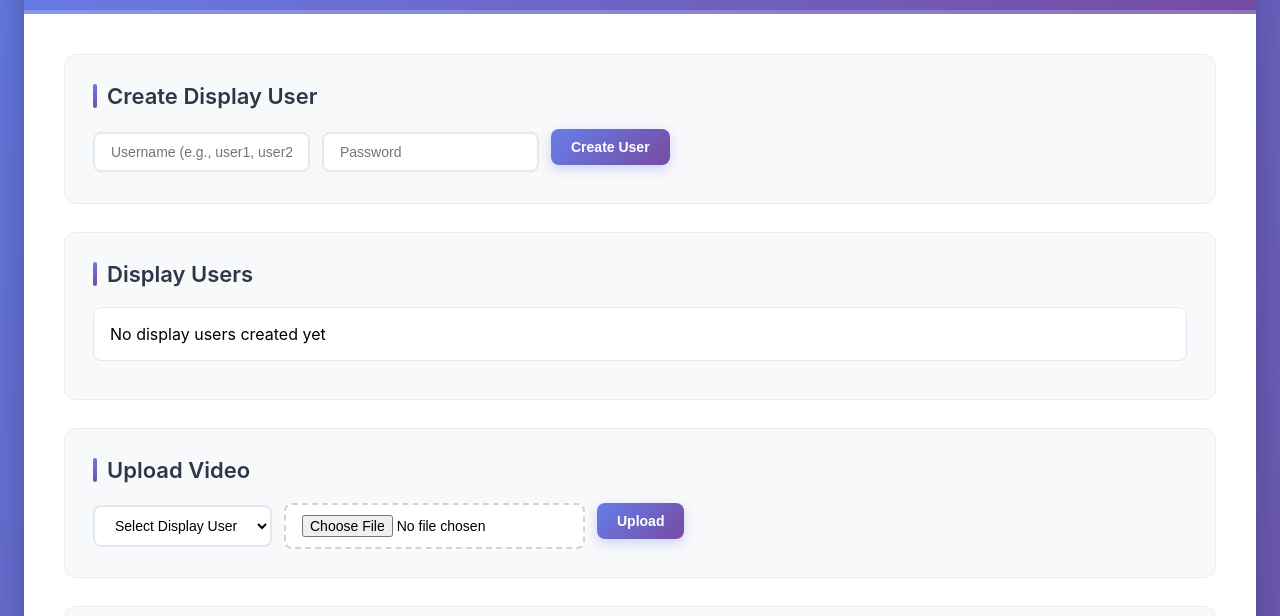
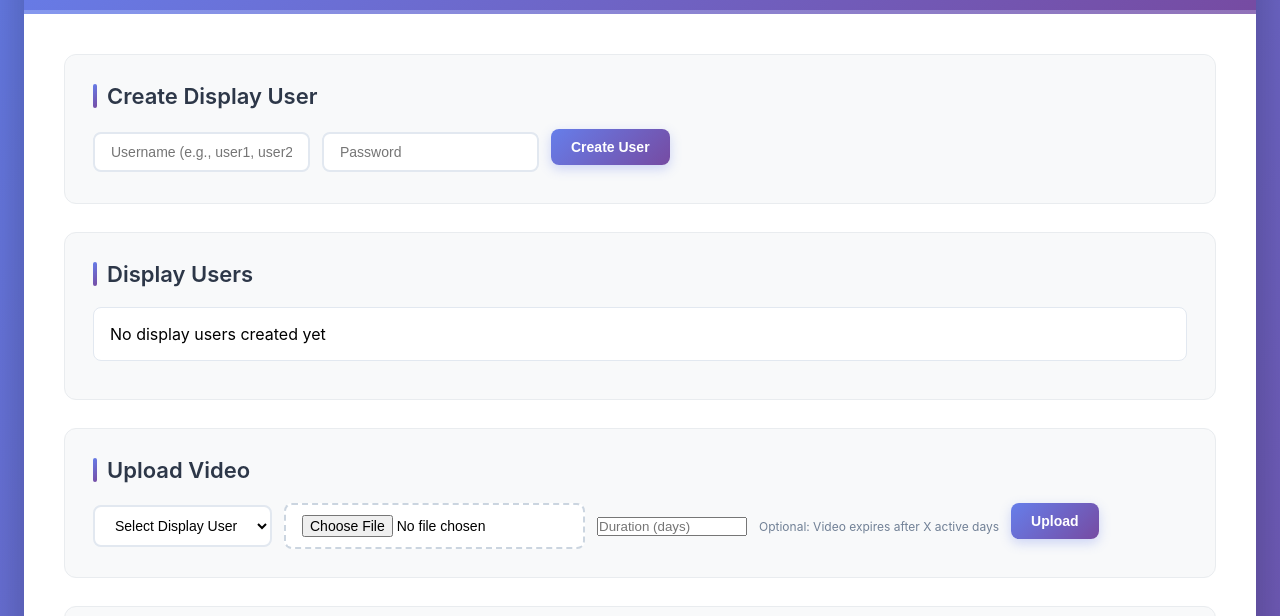
Before and after one commit to arvion-25/ArvionM, a plain HTML site: page admin.html in a window 1280 px wide. Shown: the part 117-733 px from the top of the page. Drawn offline with nearby package versions, Linux system fonts and the light colour scheme; no server answers.

Commit message:
Update admin.html

```diff
--- a/admin.html
+++ b/admin.html
@@ -230,6 +230,7 @@
       font-family: 'Courier New', monospace;
       font-size: 12px;
       color: #718096;
+      display: none; /* Hidden since we removed the column */
     }
 
     .delete-btn {
@@ -365,6 +366,8 @@
             <option value="">Select Display User</option>
           </select>
           <input type="file" name="video" accept="video/*" required />
+          <input type="number" id="videoDuration" placeholder="Duration (days)" min="1" style="width: 150px;" />
+          <span style="font-size: 12px; color: #718096;">Optional: Video expires after X active days</span>
           <button type="submit">Upload</button>
         </form>
       </section>
```
